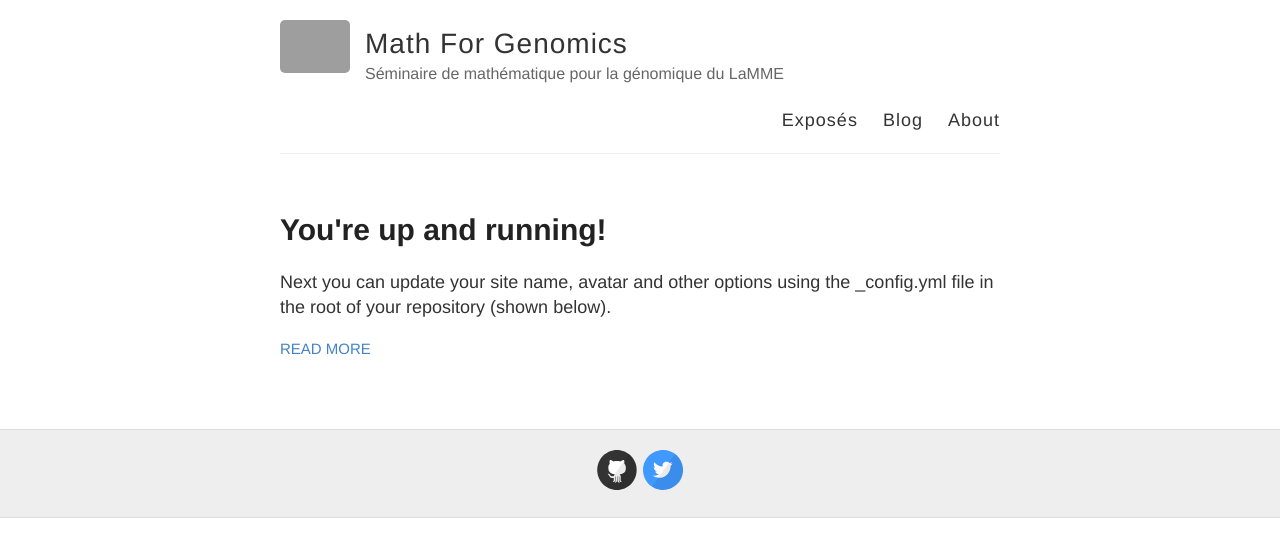
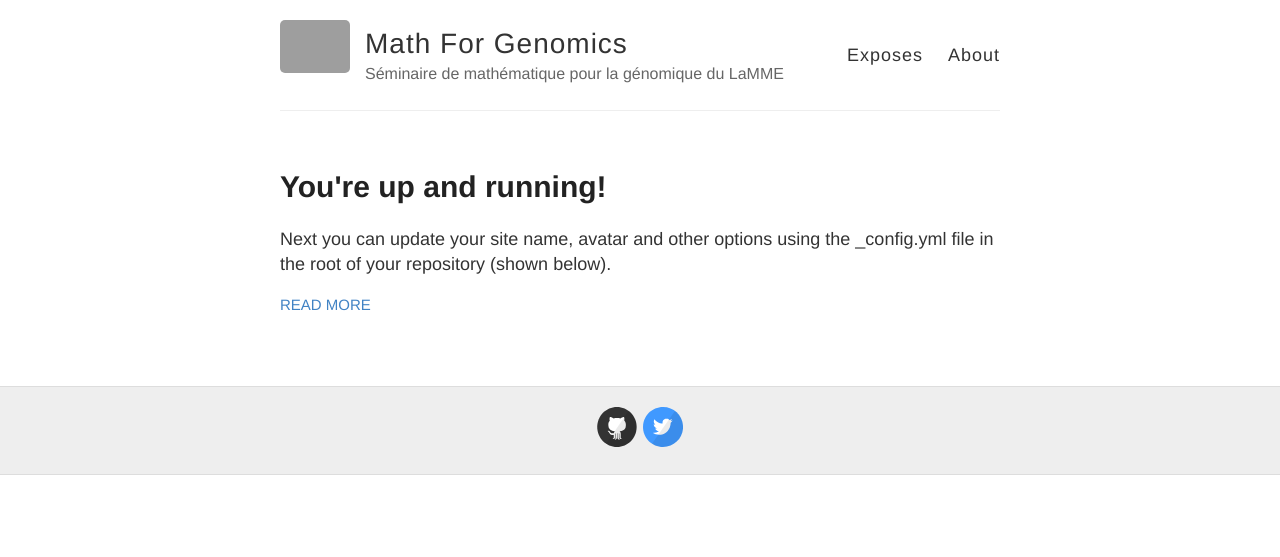
Before and after one commit to MathForGenomics/MathForGenomics.github.io, a Jekyll site: the page built from index.html, in a window 1280 px wide. Shown: the top 557 px of the page. Built offline with Jekyll 4.4.1, drawn with Linux system fonts in a browser that asks for light colours; grey boxes are pictures that could not be loaded.

Commit message:
Update default.html

```diff
--- a/_layouts/default.html
+++ b/_layouts/default.html
@@ -27,8 +27,7 @@
           </div>
 
           <nav>
-            <a href="{{ site.baseurl }}/">Exposés</a>
-            <a href="{{ site.baseurl }}/">Blog</a>
+            <a href="{{ site.baseurl }}/exposes">Exposes</a>
             <a href="{{ site.baseurl }}/about">About</a>
           </nav>
         </header>
```
